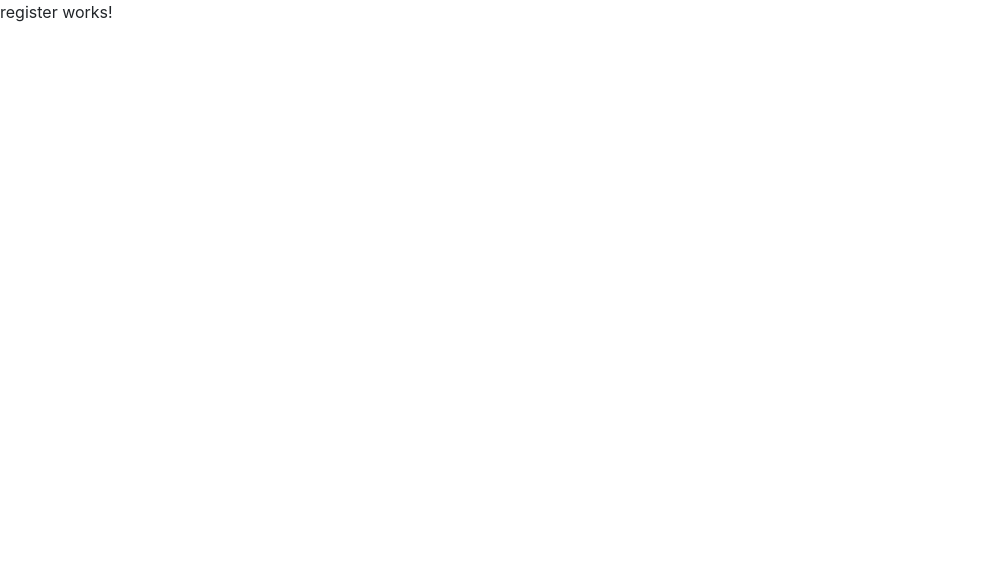
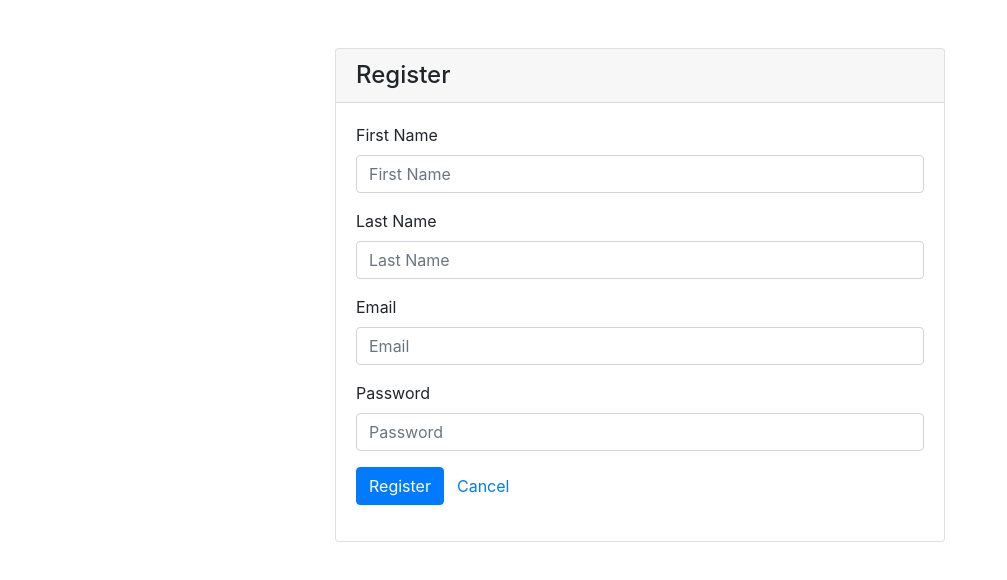
Before and after one commit to chandan-pal/angular-login-register, an Angular app: page /register in a window 1280 px wide. Shown: the top 580 px of the page, without its empty margins (0-1007 px from the left). Built offline with nearby package versions, Linux system fonts and the light colour scheme.

Commit message:
design registration form

```diff
--- a/src/app/authentication/register/register.component.html
+++ b/src/app/authentication/register/register.component.html
@@ -1 +1,63 @@
-<p>register works!</p>
+<div class="col-md-6 offset-md-3 mt-5">
+  <div class="card">
+    <h4 class="card-header">Register</h4>
+    <div class="card-body">
+        <form [formGroup]="registrationForm" (ngSubmit)="onSubmit()">
+            <div class="form-group">
+                <label for="firstName">First Name</label>
+                <input
+                  type="text"
+                  formControlName="firstName"
+                  class="form-control"
+                  [ngClass]="{ 'is-invalid': submitted && registrationForm.controls['firstName'].invalid }"
+                  placeholder="First Name" />
+                <div *ngIf="registrationForm.controls['firstName'].invalid" class="invalid-feedback">
+                    <span *ngIf="registrationForm.controls['firstName'].errors.required">First Name is required</span>
+                </div>
+            </div>
+            <div class="form-group">
+                <label for="lastName">Last Name</label>
+                <input
+                  type="text"
+                  formControlName="lastName"
+                  class="form-control"
+                  [ngClass]="{ 'is-invalid': submitted && registrationForm.controls['lastName'].invalid }"
+                  placeholder="Last Name" />
+            </div>
+            <div class="form-group">
+                <label for="email">Email</label>
+                <input
+                  type="email"
+                  formControlName="email"
+                  class="form-control"
+                  [ngClass]="{ 'is-invalid': submitted && registrationForm.controls['email'].invalid }"
+                  placeholder="Email" />
+                <div *ngIf="registrationForm.controls['email'].invalid" class="invalid-feedback">
+                    <span *ngIf="registrationForm.controls['email'].errors.required">Email is required</span>
+                    <span *ngIf="registrationForm.controls['email'].errors.email">Email is invalid</span>
+                </div>
+            </div>
+            <div class="form-group">
+                <label for="password">Password</label>
+                <input
+                  type="password"
+                  formControlName="password"
+                  class="form-control"
+                  [ngClass]="{ 'is-invalid': submitted && registrationForm.controls['password'].invalid }"
+                  placeholder="Password" />
+                <div *ngIf="registrationForm.controls['password'].invalid" class="invalid-feedback">
+                    <span *ngIf="registrationForm.controls['password'].errors.required">Password is required</span>
+                    <span *ngIf="registrationForm.controls['password'].errors.minlength">Password must be at least 6 characters</span>
+                </div>
+            </div>
+            <div class="form-group">
+                <button [disabled]="loading" class="btn btn-primary">
+                    <span *ngIf="loading" class="spinner-border spinner-border-sm mr-1"></span>
+                    Register
+                </button>
+                <a routerLink="../login" class="btn btn-link">Cancel</a>
+            </div>
+        </form>
+    </div>
+  </div>
+</div>
--- a/src/app/authentication/register/register.component.ts
+++ b/src/app/authentication/register/register.component.ts
@@ -1,4 +1,7 @@
 import { Component, OnInit } from '@angular/core';
+import { FormGroup, FormBuilder, Validators } from '@angular/forms';
+import { Router } from '@angular/router';
+import { AuthService } from '../services/auth.service';
 
 @Component({
   selector: 'app-register',
@@ -7,9 +10,35 @@ import { Component, OnInit } from '@angular/core';
 })
 export class RegisterComponent implements OnInit {
 
-  constructor() { }
+  public loading = false;
+  public submitted = false;
+  public registrationForm: FormGroup;
+
+  constructor(
+    private router: Router,
+    private fb: FormBuilder,
+    private authService: AuthService
+  ) { }
 
   ngOnInit(): void {
+    this.registrationForm = this.fb.group(
+      {
+        firstName: ['', Validators.required],
+        lastName: ['', ''],
+        email: ['', Validators.compose([Validators.required, Validators.email])],
+			  password: ['', Validators.compose([Validators.required, Validators.minLength(6)])],
+      }
+    )
+  }
+
+  onSubmit() {
+    this.submitted = true;
+    if (this.registrationForm.invalid)
+    {
+      return;
+    }
+    this.loading = true;
+
   }
 
 }
```
